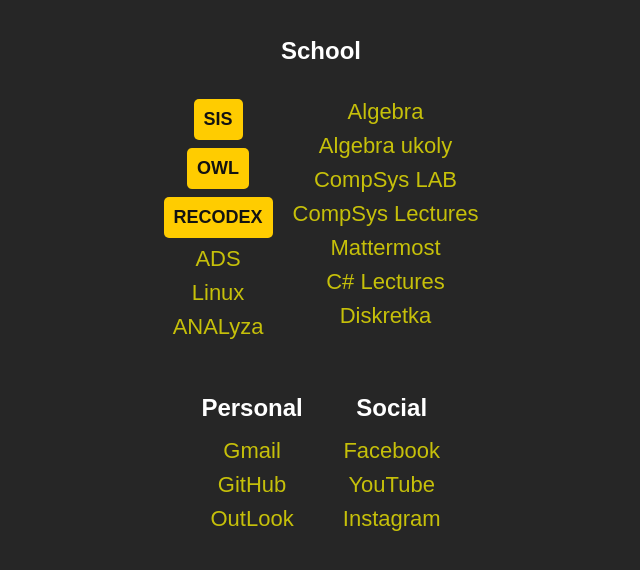
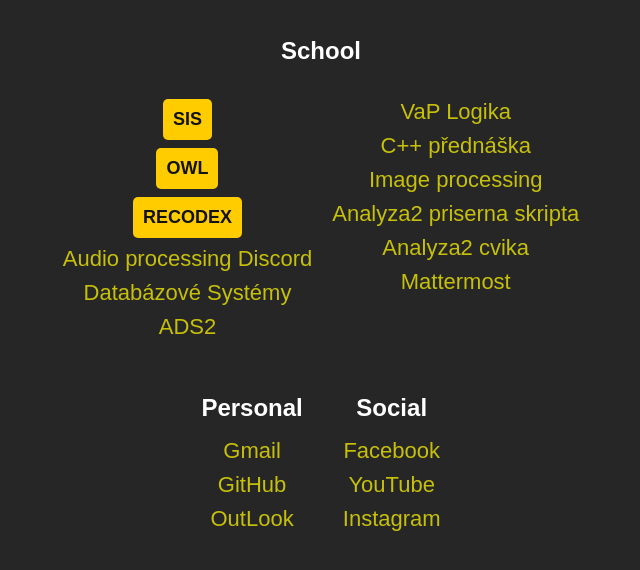
Before and after one commit to PetaJezek/PetaJezek.github.io, a plain HTML site: page index.html in a window 1280 px wide. Shown: the part 76-646 px from the top of the page, without its empty margins (319-959 px from the left). Drawn offline with Linux system fonts and the light colour scheme.

Commit message:
Update index.html

```diff
--- a/index.html
+++ b/index.html
@@ -98,9 +98,9 @@
                 <li><a href="https://owl.mff.cuni.cz/acct/login/?next=/" target="_blank" class="highlight-link">OWL</a></li>
                 <li><a href="https://recodex.mff.cuni.cz/app" target="_blank" class="highlight-link">RECODEX</a></li>
 
-                <li><a href="https://mj.ucw.cz/vyuka/ads1/" target="_blank">ADS</a></li>
-                <li><a href="https://d3s.mff.cuni.cz/teaching/nswi177/" target="_blank">Linux</a></li>
-                <li><a href="https://dl1.cuni.cz/course/view.php?id=17483" target="_blank">ANALyza</a></li>
+                <li><a href="https://discord.gg/k7sz7Mad" target="_blank">Audio processing Discord</a></li>
+                <li><a href="https://www.ms.mff.cuni.cz/~kopecky/vyuka/ndbi025/" target="_blank">Databázové Systémy</a></li>
+                <li><a href="https://mj.ucw.cz/vyuka/ads2/" target="_blank">ADS2</a></li>
 
 
 
@@ -109,13 +109,14 @@
             </div>
             <div class="school-column">
                 <ul>
-                    <li><a href="https://kam.mff.cuni.cz/~kolman/LA2pr24.html" target="_blank">Algebra</a></li>
-                    <li><a href="https://kam.mff.cuni.cz/~lorenc/data/LA2/hw/hw-la2-dl.pdf" target="_blank">Algebra ukoly</a></li>
-                    <li><a href="https://www.ksi.mff.cuni.cz/teaching/nswi170-web/pages/labs/krulis" target="_blank">CompSys LAB</a></li>
-                    <li><a href="https://www.ksi.mff.cuni.cz/teaching/nswi170-web/pages/lectures" target="_blank">CompSys Lectures</a></li>
-                    <li><a href="https://ulita.ms.mff.cuni.cz/mattermost/ar2324ls/channels/nswi170-compsys-krulis" target="_blank">Mattermost</a></li>
-                    <li><a href="https://ksvi.mff.cuni.cz/~holan/" target="_blank">C# Lectures</a></li>
-                    <li><a href="https://kam.mff.cuni.cz/~tancer/Diskretka/prednaska.html" target="_blank">Diskretka</a></li>
+                    <li><a href="https://jbulin.github.io/teaching/fall/nail062/" target="_blank">VaP Logika</a></li>
+                    <li><a href="https://teaching.mff.cuni.cz/nprg041-web/" target="_blank">C++ přednáška</a></li>
+                    <li><a href="https://zoi.utia.cas.cz/index.php/teaching/lecture-courses/npgr002" target="_blank">Image processing</a></li>
+                    <li><a href="https://kam.mff.cuni.cz/~pultr/" target="_blank">Analyza2 priserna skripta</a></li>
+                    <li><a href="https://ufal.mff.cuni.cz/courses/nmai054" target="_blank">Analyza2 cvika</a></li>
+                    <li><a href="https://ulita.ms.mff.cuni.cz/mattermost/ar2526/channels/town-square" target="_blank">Mattermost</a></li>
+
+
                 </ul>
             </div>
         </div>
```
